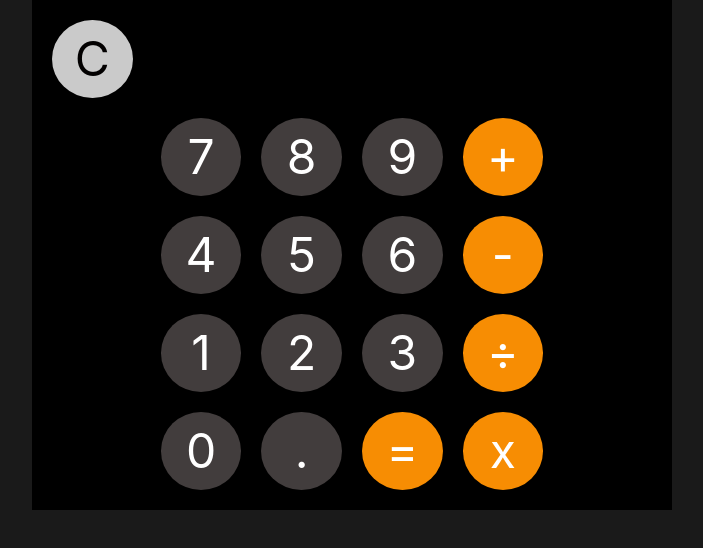
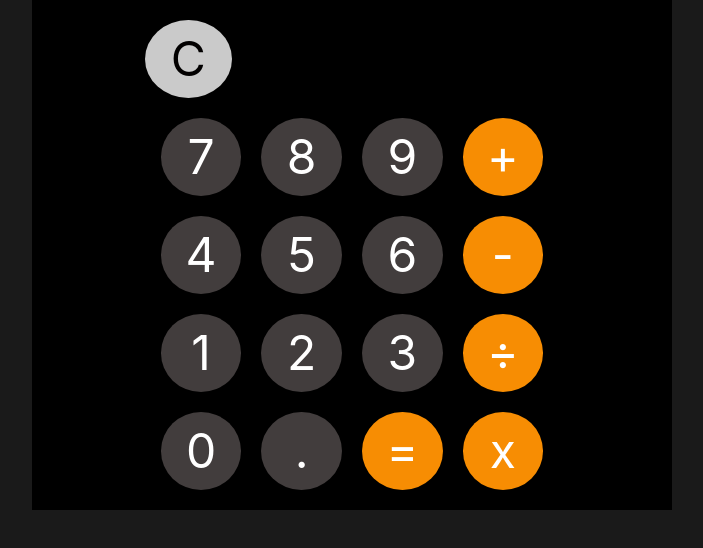
Before and after one commit to arshianajmipour/CalcApp, a plain HTML site: page index.html in a window 1280 px wide. Shown: the whole page, without its empty margins (288-991 px from the left). Drawn offline with nearby package versions, Linux system fonts and the light colour scheme.

Commit message:
css style

```diff
--- a/css/style.css
+++ b/css/style.css
@@ -12,7 +12,7 @@
     display: inline-flex;
     background-color: black;
     color:burlywood;
-    width: 100%;
+    width: 70%;
     height:auto;
     justify-content: space-between;
 }
@@ -53,7 +53,7 @@ span.eval{
 span#clear{
     background-color: rgb(202, 202, 202);
     color:rgb(2, 0, 0);
-    width: 13%;
+    width: 20%;
     padding: 3px;
     display: flex;
     justify-content: center;
```
